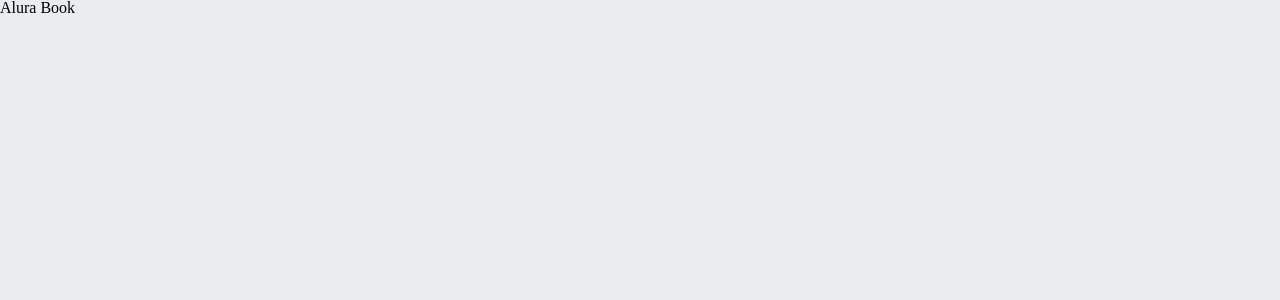
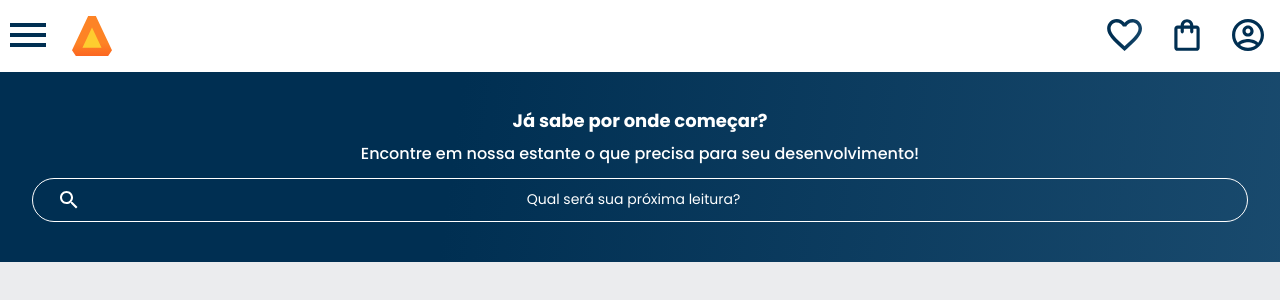
Before and after one commit to leonardomorita/alura-book, a plain HTML site: page index.html in a window 1280 px wide. Drawn offline with Linux system fonts and the light colour scheme.

Commit message:
🚀 Aula 2

```diff
--- a/index.html
+++ b/index.html
@@ -5,10 +5,64 @@
         <meta name="viewport" content="width=device-width, initial-scale=1.0">
         <title>Alura Books</title>
         <link rel="stylesheet" href="./styles/reset.css">
+
+        <!-- Google Fonts -->
+        <link rel="preconnect" href="https://fonts.googleapis.com">
+        <link rel="preconnect" href="https://fonts.gstatic.com" crossorigin>
+        <link href="https://fonts.googleapis.com/css2?family=Poppins:wght@300;400;500;700&display=swap" rel="stylesheet">
+
         <link rel="stylesheet" href="./styles/style.css">
     </head>
 
     <body>
-        <h1>Alura Book</h1>
+        <header class="cabecalho">
+            <div class="container">
+                <input type="checkbox" id="menu" class="container__botao">
+
+                <label for="menu">
+                    <span class="cabecalho__menu-hamburguer container__imagem"></span>
+                </label>
+
+                <ul class="lista-menu">
+                    <li class="lista-menu__titulo">Categorias</li>
+
+                    <li class="lista-menu__item">
+                        <a href="#" class="lista-menu__link">Programação</a>
+                    </li>
+
+                    <li class="lista-menu__item">
+                        <a href="#" class="lista-menu__link">Front-end</a>
+                    </li>
+
+                    <li class="lista-menu__item">
+                        <a href="#" class="lista-menu__link">Infraestrutura</a>
+                    </li>
+
+                    <li class="lista-menu__item">
+                        <a href="#" class="lista-menu__link">Business</a>
+                    </li>
+
+                    <li class="lista-menu__item">
+                        <a href="#" class="lista-menu__link">Design & UX</a>
+                    </li>
+                </ul>
+
+                <img src="./assets/Logo.svg" alt="Logo da Alura Books" class="container__imagem">
+            </div>
+
+            <div class="container">
+                <a href="#"><img src="./assets/Favoritos.svg" alt="Meus Favoritos" class="container__imagem"></a>
+                <a href="#"><img src="./assets/Compras.svg" alt="Carrinhos de Compras" class="container__imagem"></a>
+                <a href="#"><img src="./assets/Usuario.svg" alt="Meu Perfil" class="container__imagem"></a>
+            </div>
+        </header>
+
+        <section class="banner">
+            <h2 class="banner__titulo">Já sabe por onde começar?</h2>
+
+            <p class="banner__texto">Encontre em nossa estante o que precisa para seu desenvolvimento!</p>
+
+            <input type="search" class="banner__pesquisa" placeholder="Qual será sua próxima leitura?">
+        </section>
     </body>
 </html>
--- /dev/null
+++ b/styles/banner.css
@@ -0,0 +1,38 @@
+.banner {
+    background: var(--lista-menu-link-color);
+    color: var(--header-bg-color);
+    padding: 2.5em 2em;
+    text-align: center;
+}
+
+.banner__titulo {
+    font-size: 1.125rem;
+    font-weight: 700;
+}
+
+.banner__texto {
+    font-weight: 500;
+    margin: 1em 0;
+}
+
+.banner__pesquisa {
+    background-color: transparent;
+    border: 1px solid var(--header-bg-color);
+    border-radius: 24px;
+    color: var(--header-bg-color);
+    padding: 1em;
+    width: 100%;
+}
+
+/* elemento:nome pseudo-classe */
+/* elemento::nome pseudo-elemento */
+
+.banner__pesquisa::placeholder {
+    background: url('./../assets/Lupa.svg') no-repeat;
+    background-position: 1em;
+    color: var(--header-bg-color);
+    font-family: var(--main-font);
+    font-size: 0.875rem;
+    font-weight: 400;
+    text-align: center;
+}
--- /dev/null
+++ b/styles/header.css
@@ -0,0 +1,64 @@
+.cabecalho {
+    align-items: center;
+    background-color: var(--header-bg-color);
+    display: flex;
+    justify-content: space-between;
+    position: relative;
+}
+
+.container {
+    align-items: center;
+    display: flex;
+}
+
+.container__botao {
+    display: none;
+}
+
+.container__imagem {
+    padding: 1em;
+}
+
+.cabecalho__menu-hamburguer {
+    background-image: url("../assets/Menu.svg");
+    background-position: center;
+    background-repeat: no-repeat;
+    display: inline-block;
+    height: 1.5rem;
+    width: 1.5rem;
+}
+
+.lista-menu {
+    display: none;
+    position: absolute;
+    top: 100%;
+    width: 60vw;
+}
+
+.lista-menu__titulo {
+    color: var(--lista-menu-title-color);
+    font-weight: 700;
+}
+
+.lista-menu__link {
+    background: var(--lista-menu-link-color);
+
+    /* Colocar a cor do background somente no texto.  */
+    background-clip: text;
+
+    text-transform: uppercase;
+
+    /* Esses webkit serve para funcionarem a cor somente no texto em outros navegadores. */
+    -webkit-background-clip: text;
+    -webkit-text-fill-color: transparent;
+}
+
+.lista-menu__titulo, .lista-menu__item {
+    background-color: var(--header-bg-color);
+    padding: 1em;
+}
+
+/* Se o elemento estiver com o estado 'checked', todos os próximos elementos irmãos com a classe 'lista-menu' vão ser estilizados. */
+.container__botao:checked ~ .lista-menu {
+    display: block;
+}
--- a/styles/style.css
+++ b/styles/style.css
@@ -1,7 +1,17 @@
+@import url('./header.css');
+@import url('./banner.css');
+
 :root {
     --bg-color: #EBECEE;
+    --header-bg-color: #FFFFFF;
+    --lista-menu-title-color: #EB9B00;
+    --lista-menu-link-color: linear-gradient(97.54deg, #002F52 35.49%, #326589 165.37%);
+    --main-font: 'Poppins', sans-serif;
 }
 
 body {
     background-color: var(--bg-color);
+    font-family: var(--main-font);
+    font-size: 1rem;
+    font-weight: 400;
 }
```
Also changed, not shown: 1 other file.
